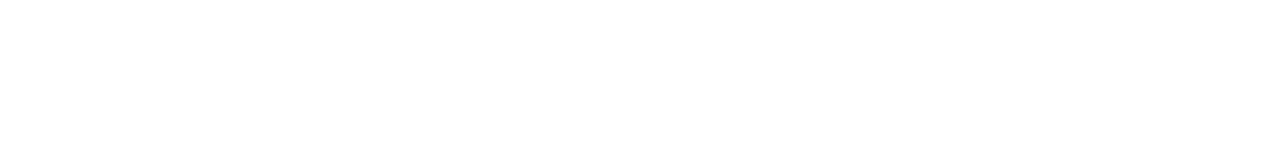
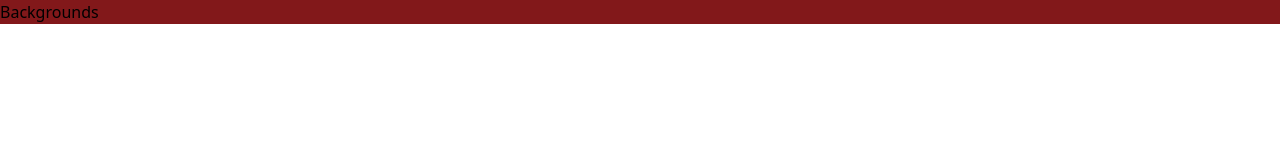
Before and after one commit to LucasAntonio-LAM/Curso-Udemy-Tailwindcss, a website: page Seção 10 - Backgrounds/src/index.html in a window 1280 px wide. Drawn offline with Linux system fonts and the light colour scheme.

Commit message:
teste tailwind

```diff
--- a/Seção 10 - Backgrounds/src/index.html
+++ b/Seção 10 - Backgrounds/src/index.html
@@ -7,6 +7,6 @@
     <link rel="stylesheet" href="css/output.css">
 </head>
 <body>
-
+    <h1 class="bg-red-900">Backgrounds</h1>
 </body>
 </html>
```
Also changed, not shown: Seção 10 - Backgrounds/src/css/output.css.
